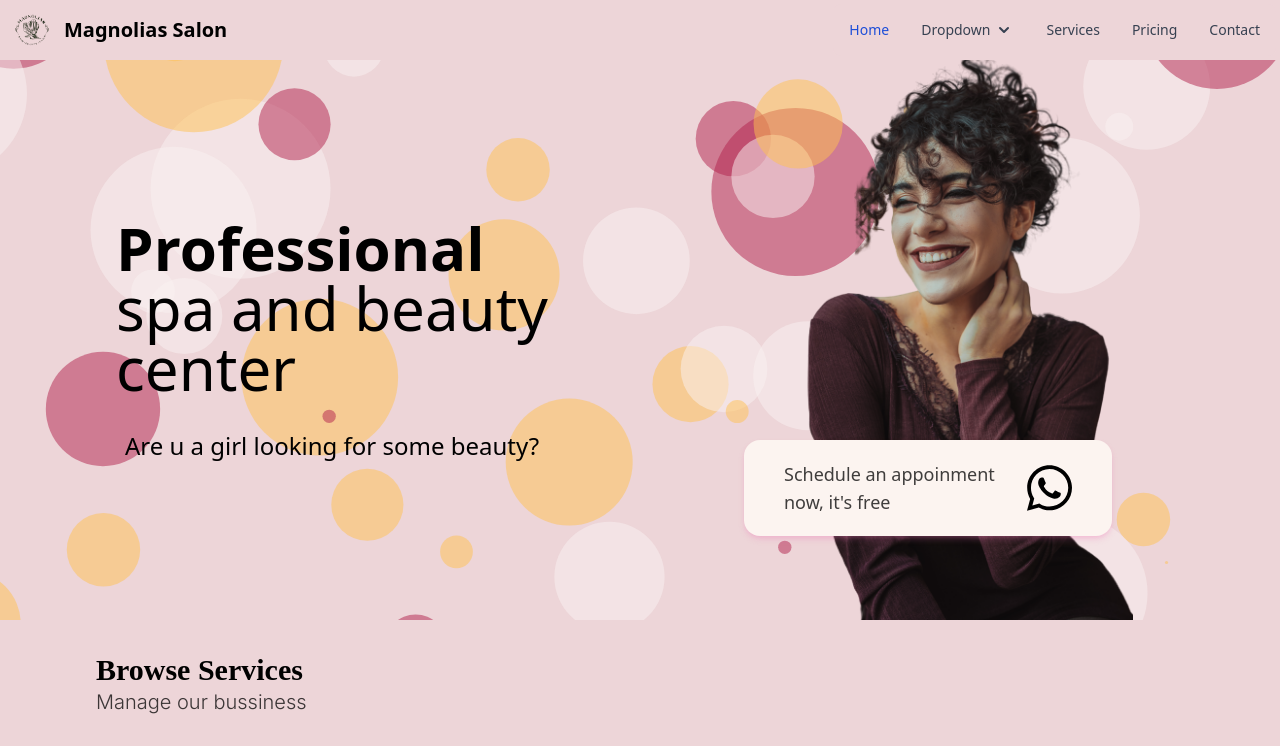
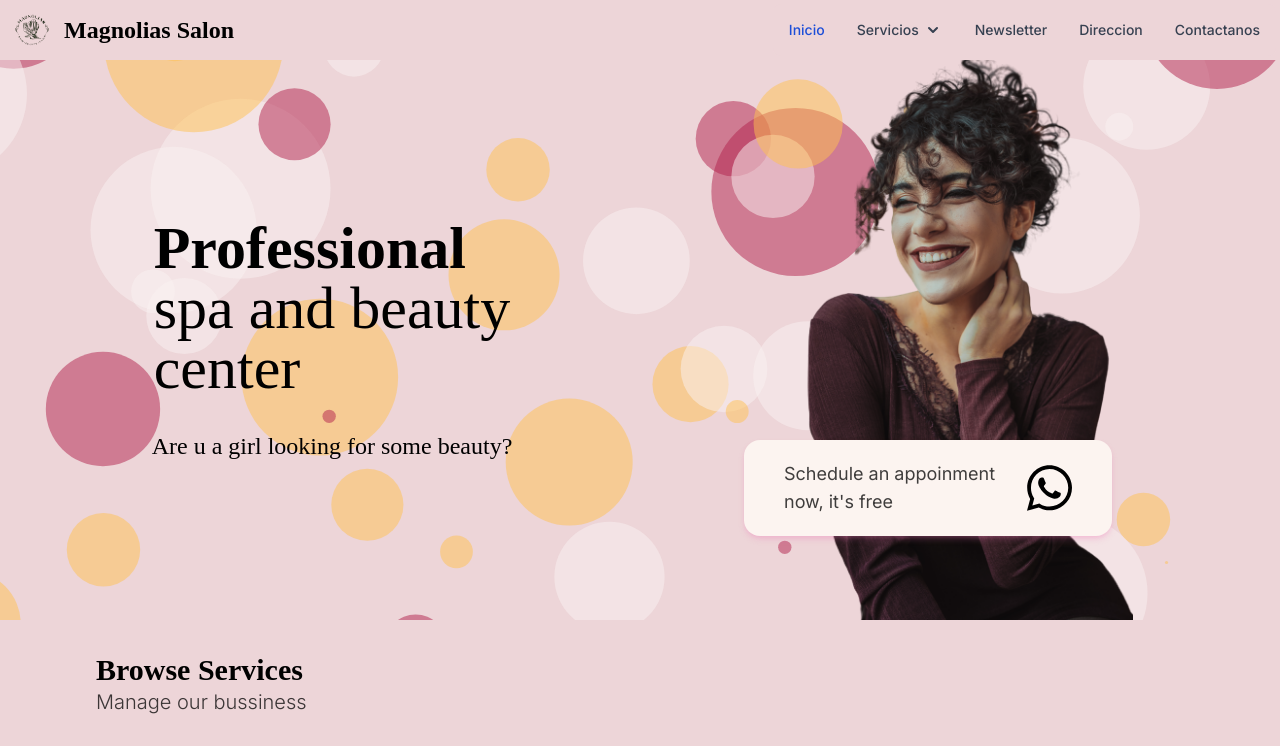
Before and after one commit to galletafromjell666/magnolias-lading-page, a React (Create React App) app: page / in a window 1280 px wide. Shown: the top 746 px of the page. Built offline with nearby package versions, Linux system fonts and the light colour scheme; grey boxes are pictures that could not be loaded; a web font is replaced by a local one.

Commit message:
minor fix

```diff
--- a/src/components/HeroSection.jsx
+++ b/src/components/HeroSection.jsx
@@ -2,14 +2,16 @@ import React from "react";
 import ParticlesBackground from "./ParticlesBackground";
 const HeroSection = () => {
   return (
-    <div className="relative w-full min-w-fit bg-primary flex flex-col md:flex-row md:h-[35rem] text-selection-disable">
+    <div className="relative  w-full min-w-fit bg-primary flex flex-col md:flex-row md:h-[35rem] text-selection-disable">
       <ParticlesBackground />
       <div className="flex-1 w-100 md:w-40 z-10 ">
-        <div className="flex h-full w-full py-5 justify-center items-center flex-col text-5xl md:text-6xl md:py-0 md:pl-6">
+        <div className="flex font-averia h-full w-full py-5 justify-center items-center flex-col text-5xl md:text-6xl md:py-0 md:pl-6">
+        <div>
+        <h1 className="font-bold self">Professional</h1>
           <h1>
-            <h1 className="font-bold">Professional</h1>
             spa and beauty <br></br>center
           </h1>
+        </div>
           <h2 className=" mt-8 text-xl md:text-2xl">
             Are u a girl looking for some beauty?
           </h2>
@@ -22,7 +24,7 @@ const HeroSection = () => {
           alt="girl smiling"
         ></img>
         <div className="absolute w-80 py-4 px-4 md:w-[23rem] h-[6rem] bottom-[15%] inset-x-0 mx-auto flex flex-row justify-around items-center  bg-brick rounded-[1rem] shadow-md shadow-pink-400/25 text-black/75 md:left-[-4rem] md:py-6 md:px-10">
-          <h2 className="text-lg">Schedule an appoinment now, it's free</h2>
+          <h2 className="text-lg font-inter">Schedule an appoinment now, it's free</h2>
           <img
             className="h-11 md:h-[3.2rem] ml-4 md:ml-0"
             src="/whatsapp.svg"
--- a/src/components/Navbar.jsx
+++ b/src/components/Navbar.jsx
@@ -5,15 +5,15 @@ const Navbar = () => {
   const [isDropdownHover, setisDropdownHover] = useState(false);
 
   return (
-    <nav className="bg-primary border-gray-200 p-1 text-selection-disable">
+    <nav className="bg-primary font-inter text-2xl border-gray-200 p-1 text-selection-disable">
       <div className="w-full  flex flex-wrap items-center justify-between ">
         <a href="/#" className="flex items-center pl-2">
           <img
             src="/magnoliav2.webp"
             className="h-6 mr-3 sm:h-10"
-            alt="Flowbite Logo"
+            alt="Magnolias salon Logo"
           />
-          <span className="self-center text-xl font-semibold whitespace-nowrap ">
+          <span className="self-center font-averia text-2xl font-semibold whitespace-nowrap ">
             Magnolias Salon
           </span>
         </a>
@@ -36,9 +36,7 @@ const Navbar = () => {
             xmlns="http://www.w3.org/2000/svg"
           >
             <path
-              fill-rule="evenodd"
               d="M3 5a1 1 0 011-1h12a1 1 0 110 2H4a1 1 0 01-1-1zM3 10a1 1 0 011-1h12a1 1 0 110 2H4a1 1 0 01-1-1zM3 15a1 1 0 011-1h12a1 1 0 110 2H4a1 1 0 01-1-1z"
-              clip-rule="evenodd"
             ></path>
           </svg>
         </button>
@@ -57,24 +55,22 @@ const Navbar = () => {
                 className="block py-2 pl-3 pr-4 text-white bg-blue-700 rounded md:bg-transparent md:text-blue-700 md:p-0 "
                 aria-current="page"
               >
-                Home
+                Inicio
               </a>
             </li>
             <li
               onMouseEnter={() => {
                 setisDropdownHover(!isDropdownHover);
-                console.log("Mouse enter", true);
               }}
               onMouseLeave={() => {
                 setisDropdownHover(!isDropdownHover);
-                console.log("Mouse enter", false);
               }}
             >
               <button
                 id="dropdownNavbarLink"
                 className="flex items-center justify-between w-full py-2 pl-3 pr-4 font-medium text-gray-700 rounded hover:bg-gray-100 md:hover:bg-transparent md:border-0 md:hover:text-blue-700 md:p-0 md:w-auto"
               >
-                Dropdown
+                Servicios
                 <svg
                   className="w-5 h-5 ml-1"
                   aria-hidden="true"
@@ -83,9 +79,7 @@ const Navbar = () => {
                   xmlns="http://www.w3.org/2000/svg"
                 >
                   <path
-                    fill-rule="evenodd"
                     d="M5.293 7.293a1 1 0 011.414 0L10 10.586l3.293-3.293a1 1 0 111.414 1.414l-4 4a1 1 0 01-1.414 0l-4-4a1 1 0 010-1.414z"
-                    clip-rule="evenodd"
                   ></path>
                 </svg>
               </button>
@@ -123,7 +117,7 @@ const Navbar = () => {
                 href="/#"
                 className="block py-2 pl-3 pr-4 text-gray-700 rounded hover:bg-gray-100 md:hover:bg-transparent md:border-0 md:hover:text-blue-700 md:p-0 dark:text-gray-400 md:dark:hover:text-white dark:hover:bg-gray-700 dark:hover:text-white md:dark:hover:bg-transparent"
               >
-                Services
+                Newsletter
               </a>
             </li>
             <li>
@@ -131,7 +125,7 @@ const Navbar = () => {
                 href="/#"
                 className="block py-2 pl-3 pr-4 text-gray-700 rounded hover:bg-gray-100 md:hover:bg-transparent md:border-0 md:hover:text-blue-700 md:p-0 dark:text-gray-400 md:dark:hover:text-white dark:hover:bg-gray-700 dark:hover:text-white md:dark:hover:bg-transparent"
               >
-                Pricing
+                Direccion
               </a>
             </li>
             <li>
@@ -139,7 +133,7 @@ const Navbar = () => {
                 href="/#"
                 className="block py-2 pl-3 pr-4 text-gray-700 rounded hover:bg-gray-100 md:hover:bg-transparent md:border-0 md:hover:text-blue-700 md:p-0 dark:text-gray-400 md:dark:hover:text-white dark:hover:bg-gray-700 dark:hover:text-white md:dark:hover:bg-transparent"
               >
-                Contact
+                Contactanos
               </a>
             </li>
           </ul>
```
